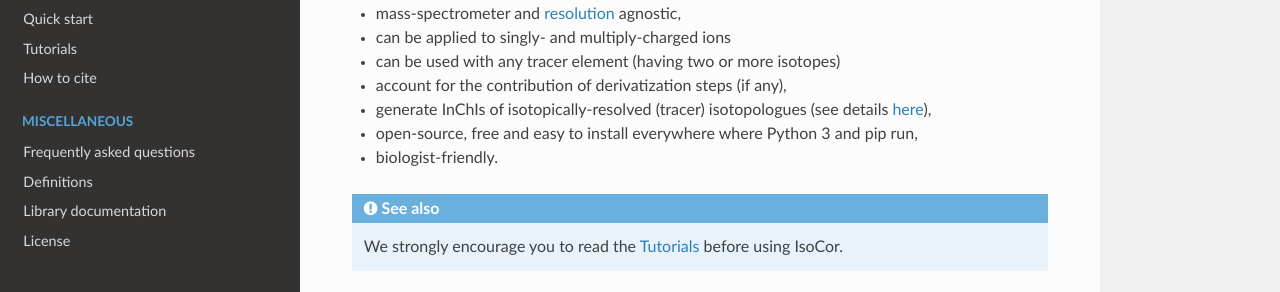
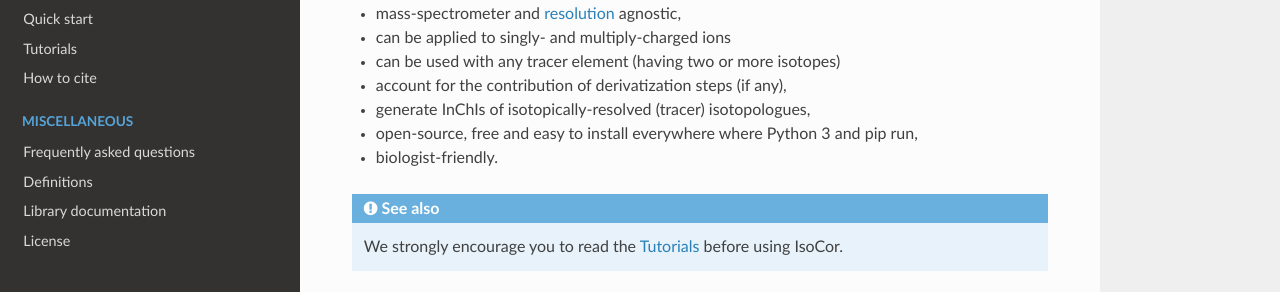
Before and after one commit to MetaSys-LISBP/IsoCor, a Sphinx documentation site: the page built from doc/index.rst, in a window 1280 px wide and 900 px high, scrolled down 822 px. Shown: the part 158-450 px from the top of the window. Built offline with Sphinx 7.4.7 and the Read the Docs theme 2.0.0, drawn with Linux system fonts in a browser that asks for light colours.

Commit message:
update doc for isotopic inchis

```diff
--- a/doc/index.rst
+++ b/doc/index.rst
@@ -35,7 +35,7 @@ and can be downloaded as a `PDF file <https://readthedocs.org/projects/isocor/do
 * can be applied to singly- and multiply-charged ions
 * can be used with any tracer element (having two or more isotopes)
 * account for the contribution of derivatization steps (if any),
-* generate InChIs of isotopically-resolved (tracer) isotopologues (see details :ref:`here <isotopic_inchi>`),
+* generate InChIs of isotopically-resolved (tracer) isotopologues,
 * open-source, free and easy to install everywhere where Python 3 and pip run,
 * biologist-friendly.
 
```
